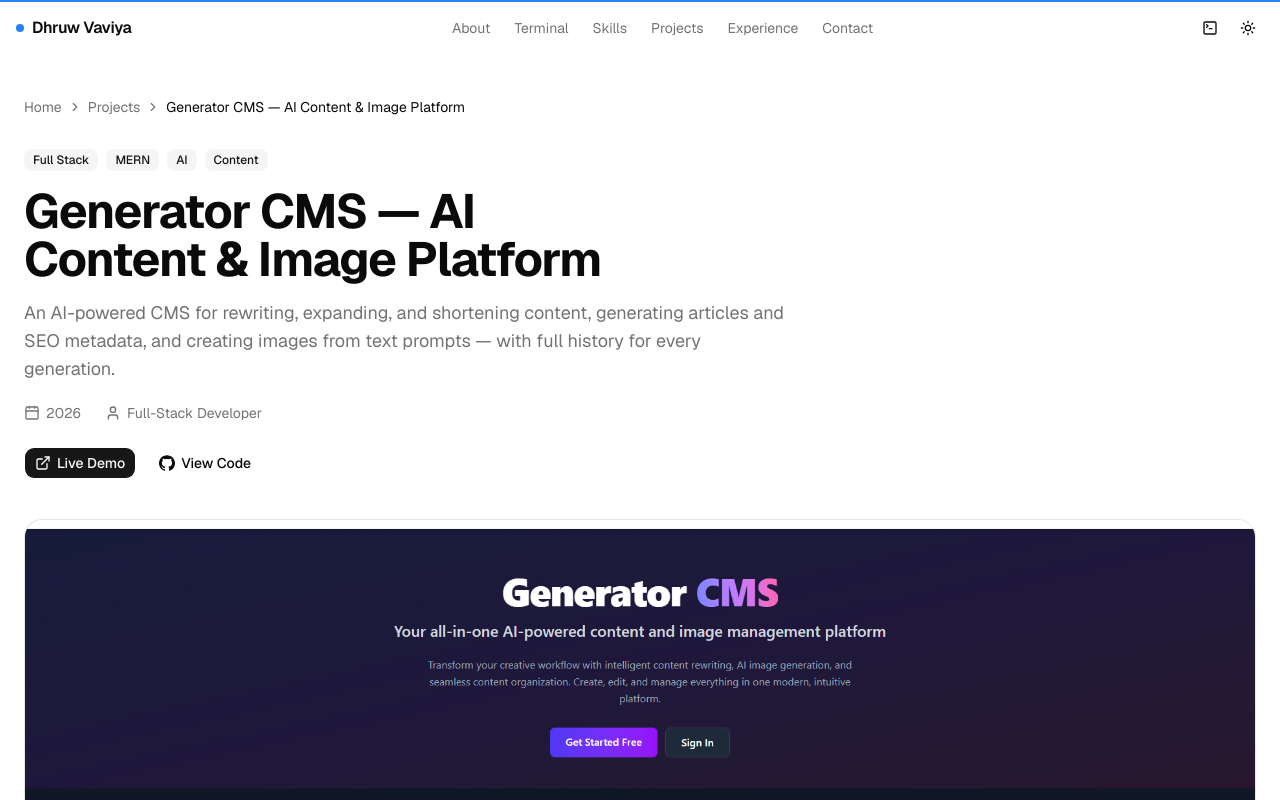
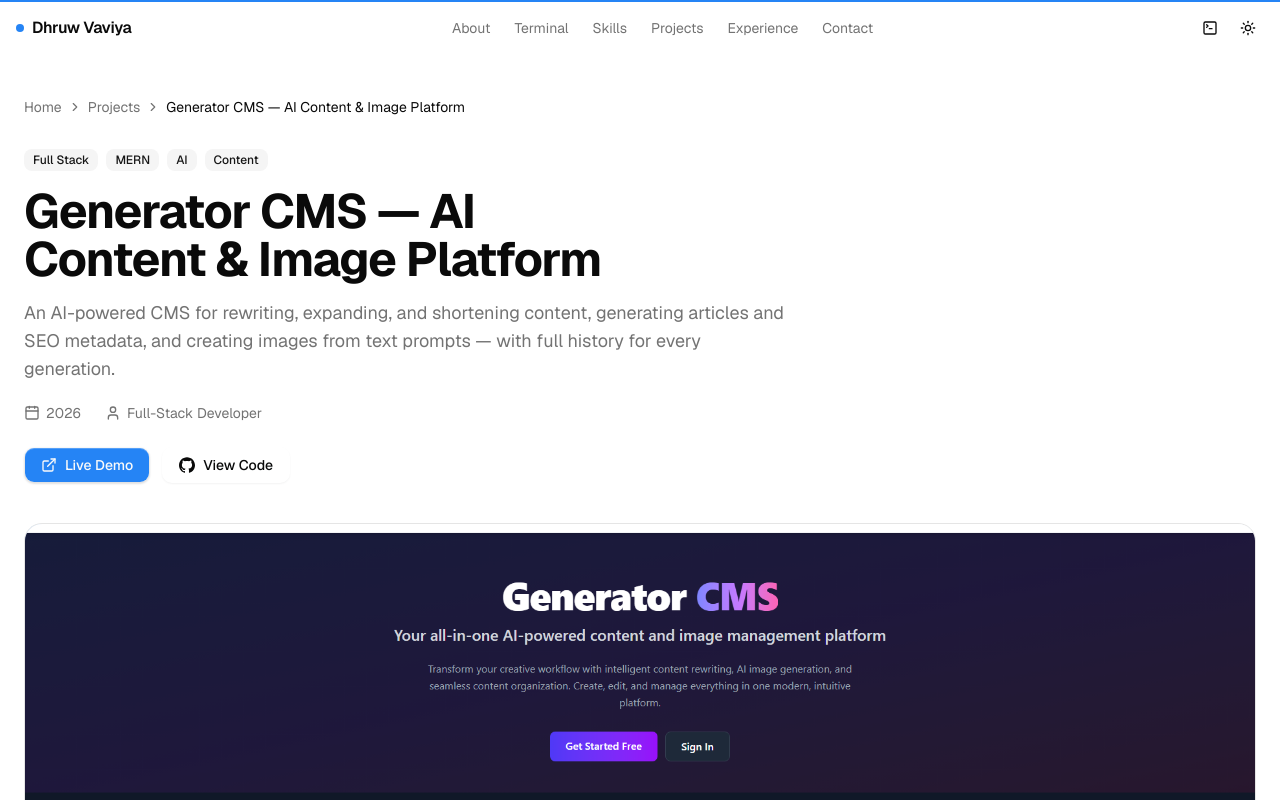
Before and after one commit to Dhruwvaviya999/portfolio, a Next.js app: page /projects/cms-generator in a window 1280 px wide. Shown: the top 800 px of the page. Built offline with nearby package versions, Linux system fonts and the light colour scheme; no server answers.

Commit message:
feat: update button and link icons to use data attributes for improved accessibility

```diff
--- a/components/projects/project-card.tsx
+++ b/components/projects/project-card.tsx
@@ -82,7 +82,7 @@ export function ProjectCard({ project }: { project: Project }) {
           className={buttonVariants({ variant: "ghost", size: "sm" })}
         >
           Read Case Study
-          <ArrowRight className="size-4" />
+          <ArrowRight data-icon="inline-end" className="size-4" />
         </Link>
       </CardFooter>
     </Card>
--- a/components/sections/hero-section.tsx
+++ b/components/sections/hero-section.tsx
@@ -71,7 +71,7 @@ export function HeroSection() {
               </a>
               <a href="#projects" className={buttonVariants({ size: "lg" })}>
                 See Work
-                <ArrowRight className="size-4" />
+                <ArrowRight data-icon="inline-end" className="size-4" />
               </a>
             </div>
           </SlideUp>
--- a/components/sections/projects-section.tsx
+++ b/components/sections/projects-section.tsx
@@ -49,7 +49,7 @@ export function ProjectsSection() {
           className={buttonVariants({ variant: "outline", size: "lg" })}
         >
           View All Projects
-          <ArrowRight className="size-4" />
+          <ArrowRight data-icon="inline-end" className="size-4" />
         </Link>
       </Reveal>
     </Section>
--- a/components/ui/button.tsx
+++ b/components/ui/button.tsx
@@ -4,13 +4,38 @@ import { cva, type VariantProps } from "class-variance-authority"
 import { cn } from "@/lib/utils"
 
 const buttonVariants = cva(
-  "group/button inline-flex shrink-0 items-center justify-center rounded-lg border border-transparent bg-clip-padding text-sm font-medium whitespace-nowrap transition-all outline-none select-none focus-visible:border-ring focus-visible:ring-3 focus-visible:ring-ring/50 active:not-aria-[haspopup]:translate-y-px disabled:pointer-events-none disabled:opacity-50 aria-invalid:border-destructive aria-invalid:ring-3 aria-invalid:ring-destructive/20 dark:aria-invalid:border-destructive/50 dark:aria-invalid:ring-destructive/40 [&_svg]:pointer-events-none [&_svg]:shrink-0 [&_svg:not([class*='size-'])]:size-4 cursor-pointer",
+  [
+    "group/button relative isolate inline-flex shrink-0 cursor-pointer items-center justify-center rounded-lg border border-transparent bg-clip-padding text-sm font-medium whitespace-nowrap outline-none select-none",
+    "transition-[color,background-color,border-color,box-shadow,translate,scale] duration-200 ease-out motion-reduce:transition-none",
+    // Press feedback: a slight squeeze rather than a jump.
+    "active:not-aria-[haspopup]:scale-[0.97]",
+    "focus-visible:border-ring focus-visible:ring-3 focus-visible:ring-ring/50",
+    "disabled:pointer-events-none disabled:opacity-50",
+    "aria-invalid:border-destructive aria-invalid:ring-3 aria-invalid:ring-destructive/20 dark:aria-invalid:border-destructive/50 dark:aria-invalid:ring-destructive/40",
+    "[&_svg]:pointer-events-none [&_svg]:shrink-0 [&_svg]:transition-transform [&_svg]:duration-200 [&_svg:not([class*='size-'])]:size-4",
+    // A trailing icon (mark it data-icon="inline-end") nudges forward on hover.
+    "hover:[&_[data-icon=inline-end]]:translate-x-0.5",
+  ],
   {
     variants: {
       variant: {
-        default: "bg-primary text-primary-foreground hover:bg-primary/80",
-        outline:
-          "border-border bg-background hover:bg-muted hover:text-foreground aria-expanded:bg-muted aria-expanded:text-foreground dark:border-input dark:bg-input/30 dark:hover:bg-input/50",
+        default: [
+          "overflow-hidden bg-brand text-brand-foreground",
+          "shadow-[inset_0_1px_0_0_rgb(255_255_255/0.22),0_1px_2px_0_rgb(0_0_0/0.12)]",
+          "hover:-translate-y-0.5 hover:bg-[color-mix(in_oklch,var(--brand),white_10%)]",
+          "hover:shadow-[inset_0_1px_0_0_rgb(255_255_255/0.22),0_8px_24px_-8px_var(--brand)]",
+          // Sheen that sweeps across on hover. -z-10 inside `isolate` keeps
+          // it above the fill but under the label.
+          "before:pointer-events-none before:absolute before:inset-y-0 before:left-0 before:-z-10 before:w-1/2 before:-translate-x-[150%] before:skew-x-[-20deg] before:bg-linear-to-r before:from-transparent before:via-white/30 before:to-transparent",
+          "before:transition-transform before:duration-700 before:ease-out hover:before:translate-x-[250%] motion-reduce:before:hidden",
+        ],
+        outline: [
+          "border-border bg-background/70 shadow-xs backdrop-blur-sm",
+          "hover:-translate-y-0.5 hover:border-brand/50 hover:bg-brand/5 hover:text-foreground",
+          "hover:shadow-[0_8px_24px_-10px_color-mix(in_oklch,var(--brand)_45%,transparent)]",
+          "aria-expanded:bg-muted aria-expanded:text-foreground",
+          "dark:border-input dark:bg-input/30 dark:hover:border-brand/50 dark:hover:bg-brand/10",
+        ],
         secondary:
           "bg-secondary text-secondary-foreground hover:bg-[color-mix(in_oklch,var(--secondary),var(--foreground)_5%)] aria-expanded:bg-secondary aria-expanded:text-secondary-foreground",
         ghost:
@@ -21,10 +46,10 @@ const buttonVariants = cva(
       },
       size: {
         default:
-          "h-8 gap-1.5 px-2.5 has-data-[icon=inline-end]:pr-2 has-data-[icon=inline-start]:pl-2",
+          "h-9 gap-2 px-4 has-data-[icon=inline-end]:pr-3.5 has-data-[icon=inline-start]:pl-3.5",
         xs: "h-6 gap-1 rounded-[min(var(--radius-md),10px)] px-2 text-xs in-data-[slot=button-group]:rounded-lg has-data-[icon=inline-end]:pr-1.5 has-data-[icon=inline-start]:pl-1.5 [&_svg:not([class*='size-'])]:size-3",
-        sm: "h-7 gap-1 rounded-[min(var(--radius-md),12px)] px-2.5 text-[0.8rem] in-data-[slot=button-group]:rounded-lg has-data-[icon=inline-end]:pr-1.5 has-data-[icon=inline-start]:pl-1.5 [&_svg:not([class*='size-'])]:size-3.5",
-        lg: "h-9 gap-1.5 px-2.5 has-data-[icon=inline-end]:pr-2 has-data-[icon=inline-start]:pl-2",
+        sm: "h-8 gap-1.5 rounded-[min(var(--radius-md),12px)] px-3 text-[0.8rem] in-data-[slot=button-group]:rounded-lg has-data-[icon=inline-end]:pr-2.5 has-data-[icon=inline-start]:pl-2.5 [&_svg:not([class*='size-'])]:size-3.5",
+        lg: "h-11 gap-2 rounded-xl px-6 text-[0.95rem] has-data-[icon=inline-end]:pr-5 has-data-[icon=inline-start]:pl-5",
         icon: "size-8",
         "icon-xs":
           "size-6 rounded-[min(var(--radius-md),10px)] in-data-[slot=button-group]:rounded-lg [&_svg:not([class*='size-'])]:size-3",
```
